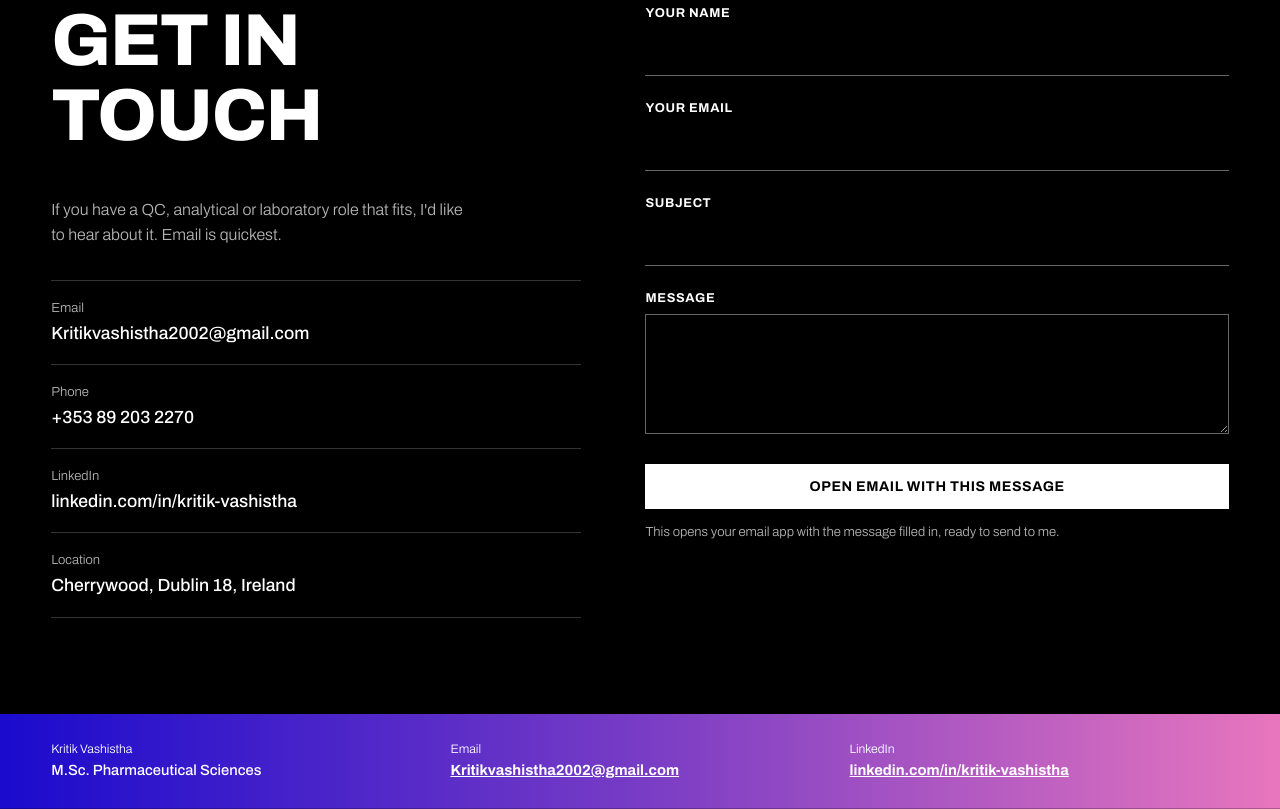
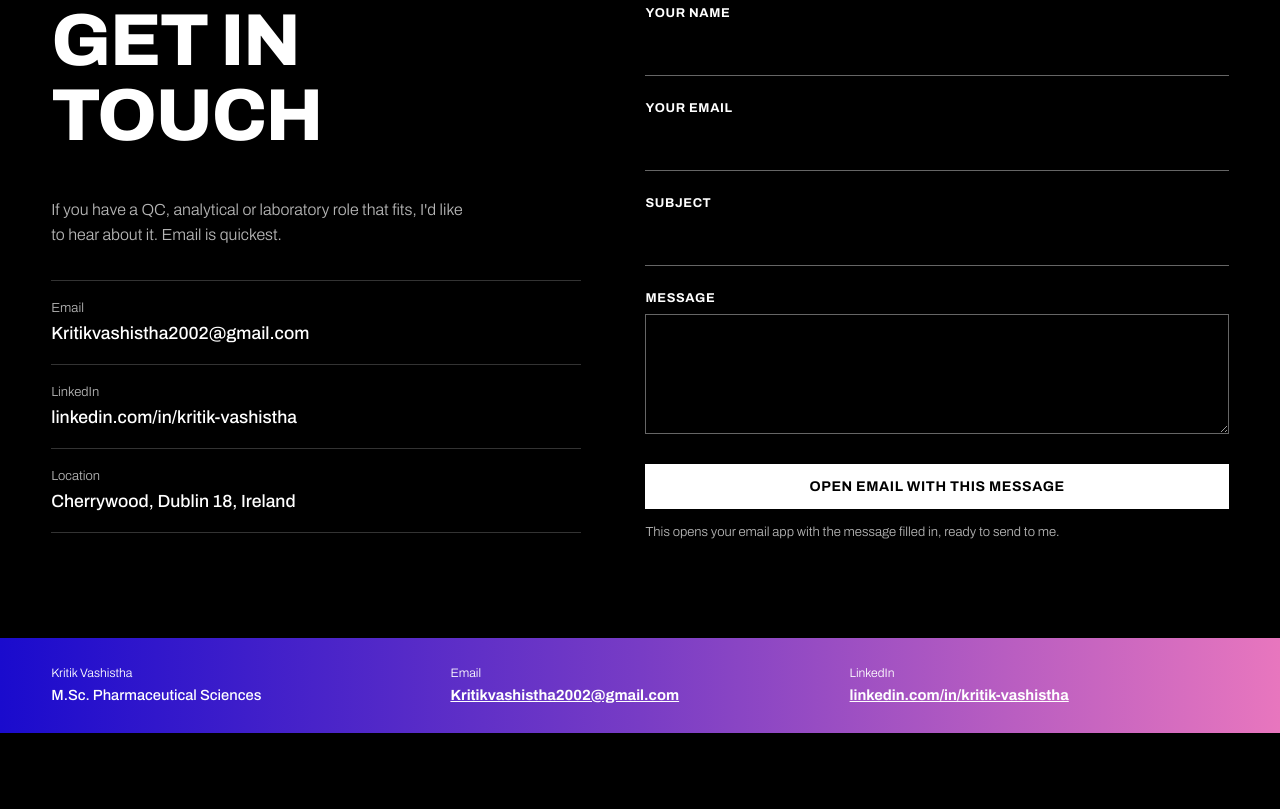
Before and after one commit to KritikVashistha/Kritik_Portfolio, a plain HTML site: page index.html in a window 1280 px wide. Shown: the part 7570-8379 px from the top of the page. After the commit the page ends 8303 px from the top, so only its background shows below. Drawn offline with Linux system fonts and the light colour scheme.

```diff
--- a/index.html
+++ b/index.html
@@ -531,7 +531,6 @@ textarea:focus{border-color:var(--pink)}
         <p class="lede">If you have a QC, analytical or laboratory role that fits, I'd like to hear about it. Email is quickest.</p>
         <ul class="contact-list">
           <li><small>Email</small><a href="mailto:Kritikvashistha2002@gmail.com">Kritikvashistha2002@gmail.com</a></li>
-          <li><small>Phone</small><a href="tel:+353892032270">+353 89 203 2270</a></li>
           <li><small>LinkedIn</small><a href="https://www.linkedin.com/in/kritik-vashistha" target="_blank" rel="noopener">linkedin.com/in/kritik-vashistha</a></li>
           <li><small>Location</small><span>Cherrywood, Dublin 18, Ireland</span></li>
         </ul>
```
